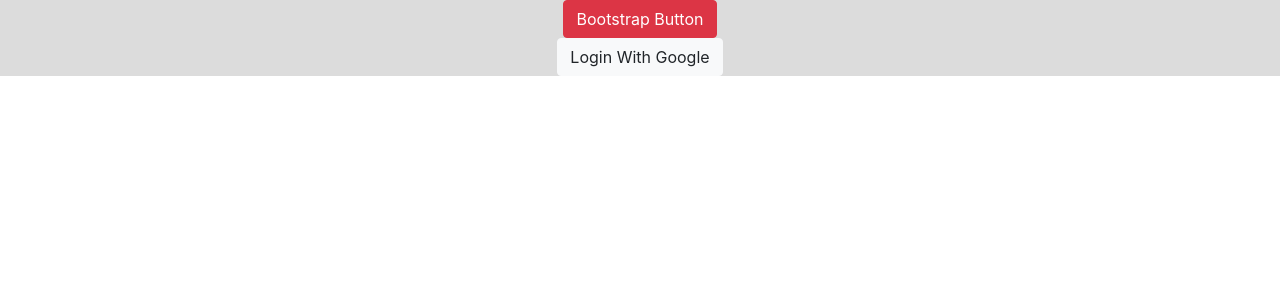
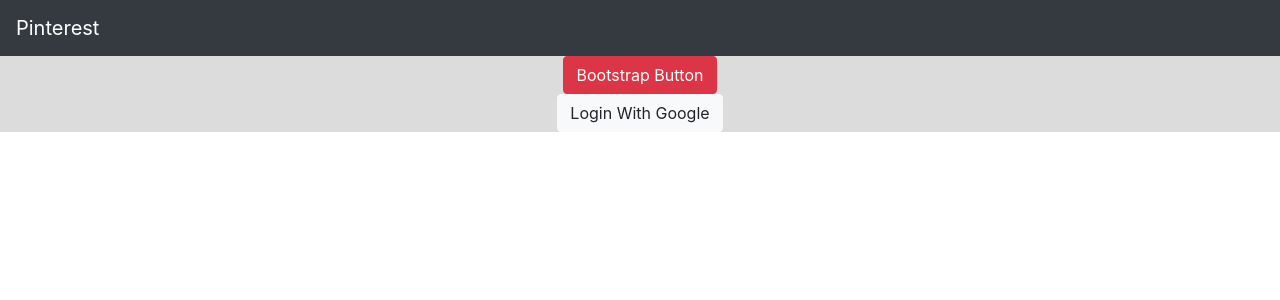
Before and after one commit to maggieisgreene/react-pinterest, a React (Create React App) app: page / in a window 1280 px wide. Shown: the top 300 px of the page. Built offline with nearby package versions, Linux system fonts and the light colour scheme; no server answers.

Commit message:
Setup complete

```diff
--- a/src/App/App.js
+++ b/src/App/App.js
@@ -4,6 +4,7 @@
 
 import firebaseConnection from '../helpers/data/connection';
 import Auth from '../components/Auth/Auth';
+import MyNavbar from '../components/MyNavbar/MyNavbar';
 
 import './App.scss';
 
@@ -33,6 +34,7 @@
 
     return (
       <div className="App">
+        <MyNavbar authed={authed} />
         <button className="btn btn-danger">Bootstrap Button</button>
         {
         (authed) ? (<div>You logged in!</div>) : (<Auth />)
--- /dev/null
+++ b/src/components/MyNavbar/MyNavbar.js
@@ -0,0 +1,39 @@
+import React from 'react';
+import PropTypes from 'prop-types';
+import firebase from 'firebase/app';
+import 'firebase/auth';
+
+class MyNavbar extends React.Component {
+  static propTypes = {
+    authed: PropTypes.bool,
+  }
+
+  logMeOut = (event) => {
+    event.preventDefault();
+    firebase.auth().signOut();
+  }
+
+  render() {
+    const { authed } = this.props;
+
+    return (
+      <div className="MyNavbar">
+        <nav className="navbar navbar-expand-lg navbar-dark bg-dark">
+          <span className="navbar-brand" href="#">Pinterest</span>
+          <button className="navbar-toggler" type="button" data-toggle="collapse" data-target="#navbarTogglerDemo02" aria-controls="navbarTogglerDemo02" aria-expanded="false" aria-label="Toggle navigation">
+            <span className="navbar-toggler-icon"></span>
+          </button>
+          <div className="collapse navbar-collapse" id="navbarTogglerDemo02">
+            <ul className="navbar-nav mr-auto mt-2 mt-lg-0">
+            </ul>
+            <div className="form-inline my-2 my-lg-0">
+              { authed && (<button className="nav-link btn btn-danger" onClick={this.logMeOut}>Logout</button>) }
+            </div>
+          </div>
+        </nav>
+      </div>
+    );
+  }
+}
+
+export default MyNavbar;
```
Also changed, not shown: src/components/MyNavbar/MyNavbar.scss (added).
